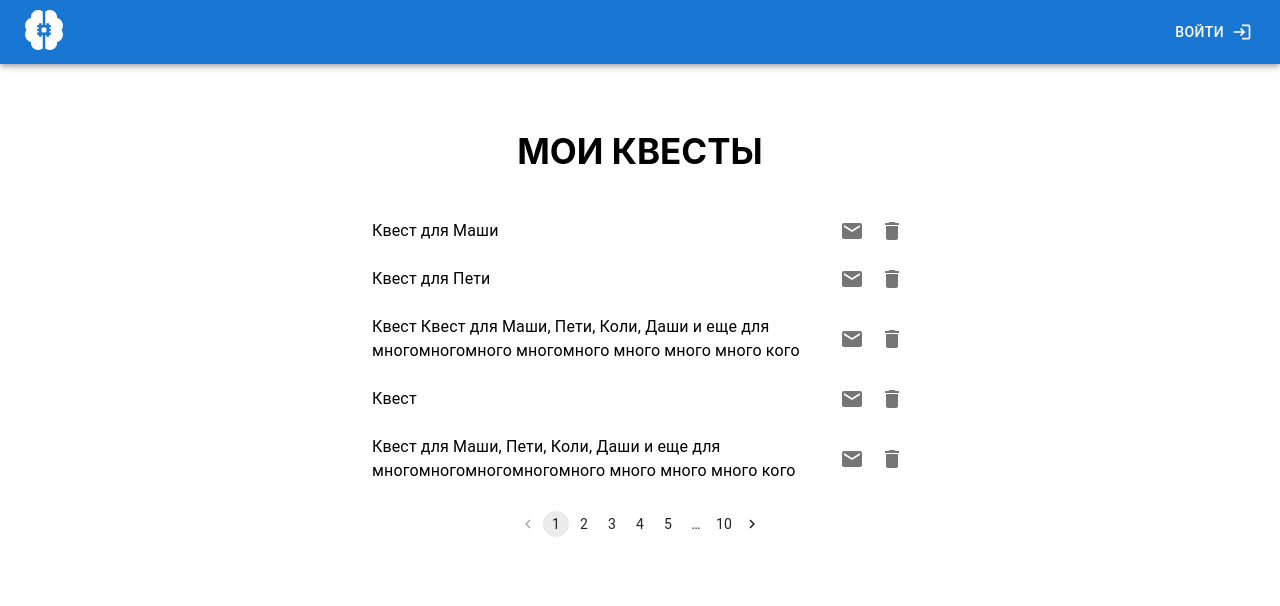
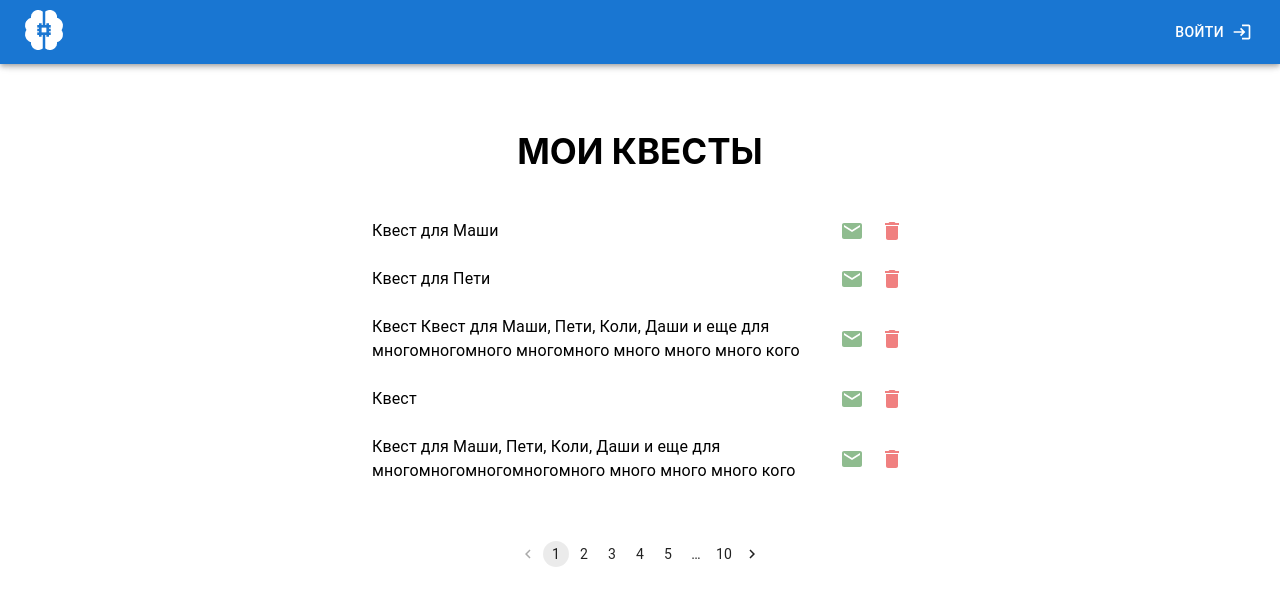
Before and after one commit to superhorsy/quest-app-frontend, a React (Create React App) app: page /panel/my-quests in a window 1280 px wide. Shown: the top 606 px of the page. Built offline with nearby package versions, Linux system fonts and the light colour scheme.

Commit message:
UserQuests: изменен цвет корзины и конверта, добавлена логика удаления, но не работает

```diff
--- a/src/pages/userQuestsPage/userQuestsPage.js
+++ b/src/pages/userQuestsPage/userQuestsPage.js
@@ -1,4 +1,4 @@
-import React from "react";
+import React, {useState} from "react";
 import {
     Container,
     Grid,
@@ -37,6 +37,13 @@ const userQuests = [
 ]
 
 export const UserQuestsPage = () => {
+    const [quests, setQuests] = useState(userQuests);
+
+    const onDeleteQuest = (questId) => {
+        setQuests(quests.filter((quest) => quest.id !== questId))
+    }
+    //почему-то не работает
+
     return (
         <div className="page-container">
             <div className="main-container">
@@ -51,10 +58,14 @@ export const UserQuestsPage = () => {
                                 >
                                     <Grid item xs={10}><ListItemText>{quest.name}</ListItemText></Grid>
                                     <Grid item xs={2}><ListItemSecondaryAction>
-                                        <IconButton aria-label="send">
+                                        <IconButton aria-label="send" sx={{ color: "#8FBC8F" }}>
                                             <EmailIcon/>
                                         </IconButton>
-                                        <IconButton edge="end" aria-label="delete">
+                                        <IconButton
+                                            onClick={() => onDeleteQuest(quest.id)}
+                                            edge="end"
+                                            aria-label="delete"
+                                            sx={{ color: "#F08080" }}>
                                             <DeleteIcon/>
                                         </IconButton>
                                     </ListItemSecondaryAction>
--- a/src/pages/userQuestsPage/userQuestsPage.module.scss
+++ b/src/pages/userQuestsPage/userQuestsPage.module.scss
@@ -1,4 +1,5 @@
 .pagination {
   display: flex;
   justify-content: center;
+  padding-top: 30px;
 }
```
